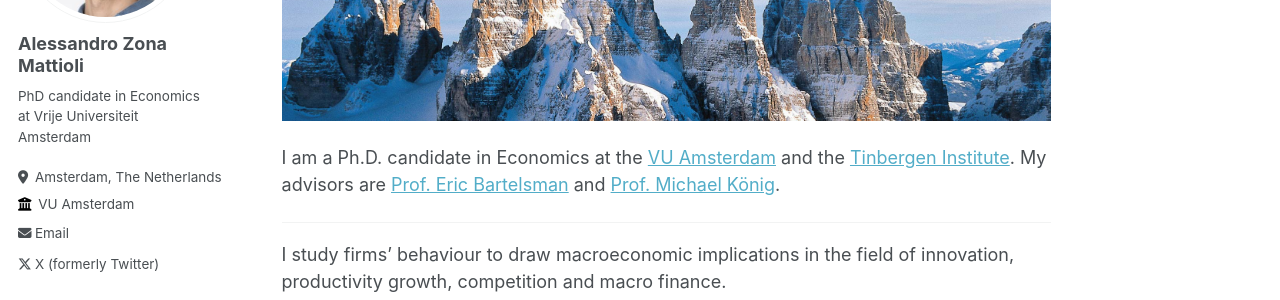
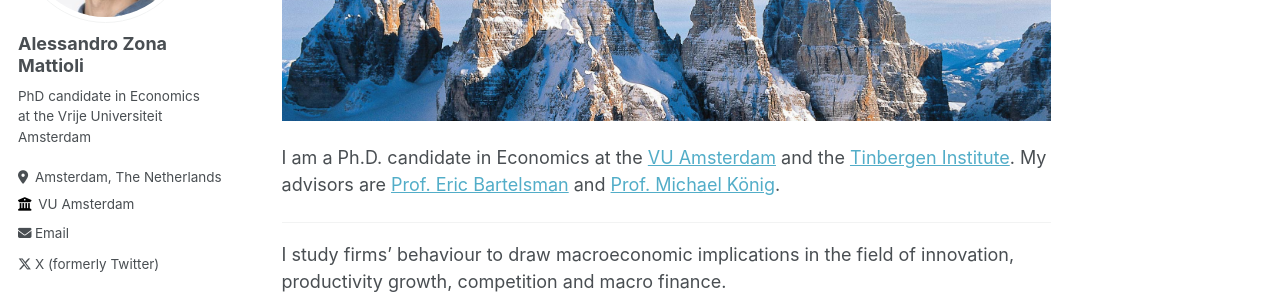
Before and after one commit to zmale/alessandrozonamattioli.github.io, a Jekyll site: the page built from _pages/about.md, in a window 1280 px wide. Shown: the part 238-538 px from the top of the page. Built offline with Jekyll 4.4.1, drawn with Linux system fonts in a browser that asks for light colours.

Commit message:
Update _config.yml

```diff
--- a/_config.yml
+++ b/_config.yml
@@ -24,7 +24,7 @@ author:
   avatar           : "self_picture.jpg"
   name             : "Alessandro Zona Mattioli"
   pronouns         : # example: "she/her"
-  bio              : "PhD candidate in Economics at Vrije Universiteit Amsterdam"
+  bio              : "PhD candidate in Economics at the Vrije Universiteit Amsterdam"
   location         : "Amsterdam, The Netherlands"
   employer         : "VU Amsterdam"
   uri              : # URL
```
